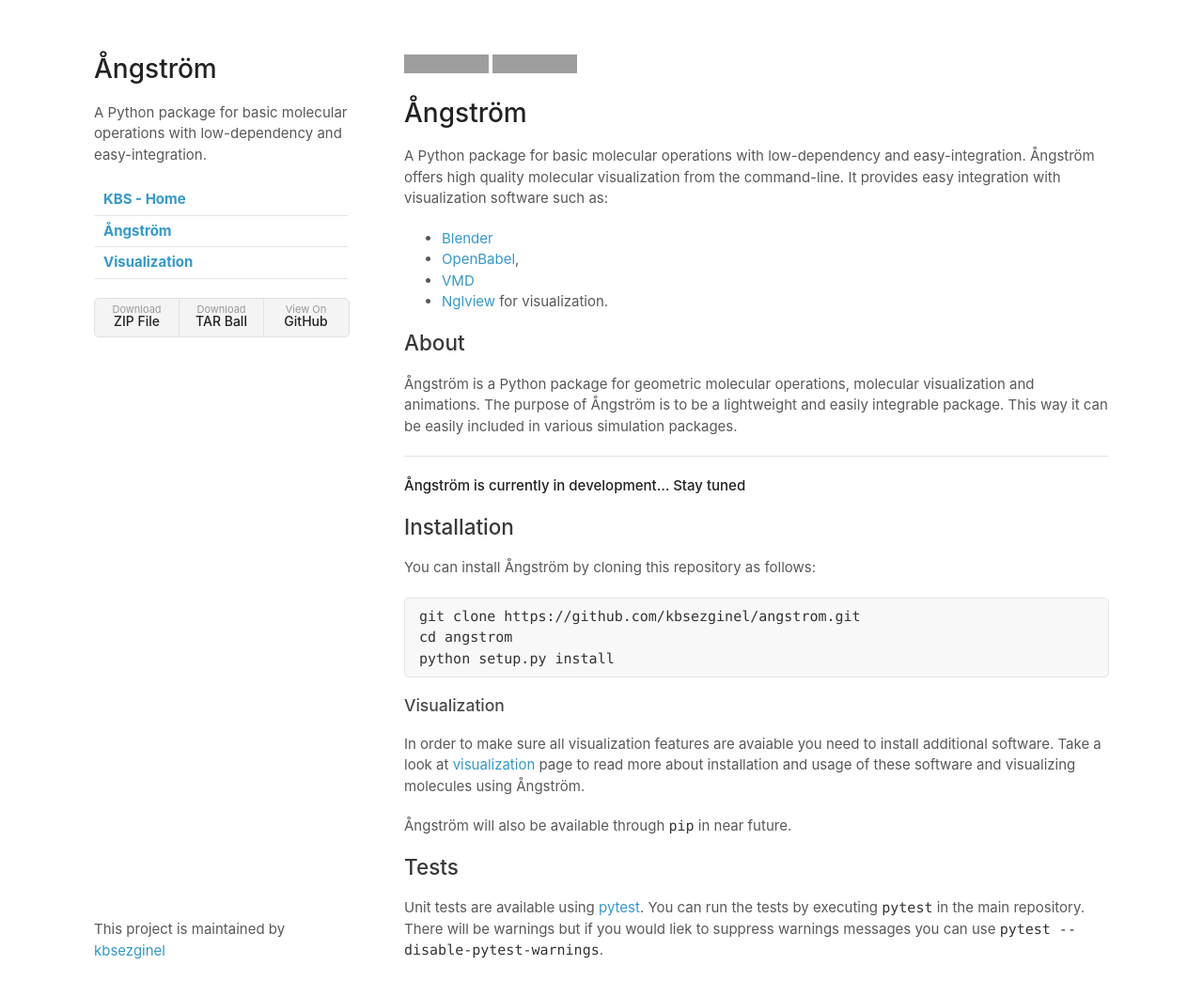
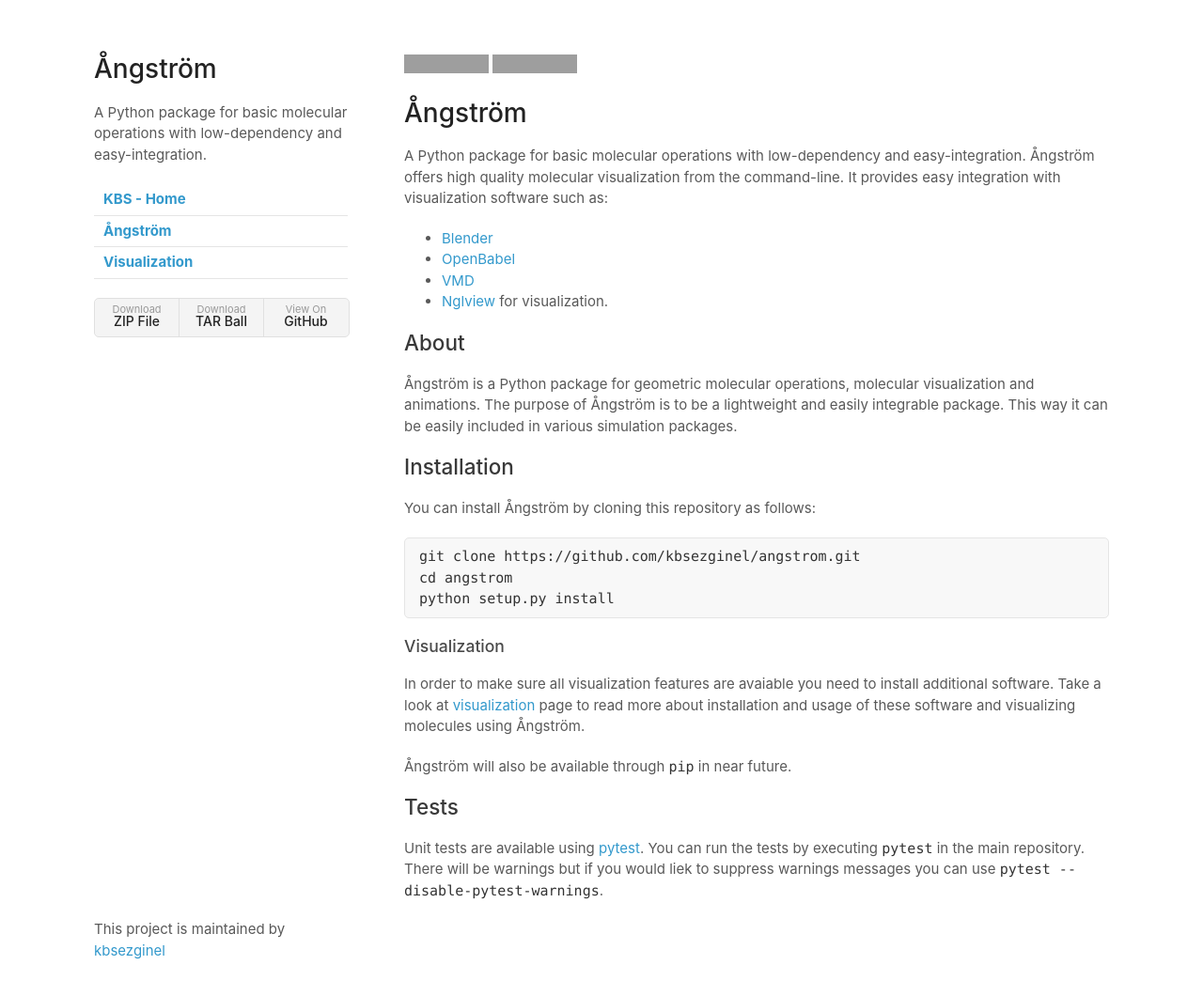
Before and after one commit to kbsezginel/angstrom, a Jekyll site: the page built from docs/index.md, in a window 1280 px wide and 1093 px high. Shown: the top 1060 px of the window at 94% size. Built offline with Jekyll 4.4.1, drawn with Linux system fonts in a browser that asks for light colours; our own code applies the rules of GitHub Pages for plain Markdown files; grey boxes are pictures that could not be loaded.

Commit message:
Removes development lines and fixes typo.

```diff
--- a/docs/index.md
+++ b/docs/index.md
@@ -6,7 +6,7 @@ A Python package for basic molecular operations with low-dependency and easy-int
 Ångström offers high quality molecular visualization from the command-line.
 It provides easy integration with visualization software such as:
 - [Blender](https://www.blender.org/)
-- [OpenBabel](http://openbabel.org/wiki/Main_Page),
+- [OpenBabel](http://openbabel.org/wiki/Main_Page)
 - [VMD](http://www.ks.uiuc.edu/Research/vmd/)
 - [Nglview](https://github.com/arose/nglview) for visualization.
 
@@ -14,9 +14,6 @@ It provides easy integration with visualization software such as:
 Ångström is a Python package for geometric molecular operations, molecular visualization and animations.
 The purpose of Ångström is to be a lightweight and easily integrable package.
 This way it can be easily included in various simulation packages.
-
------------------------
-**Ångström is currently in development... Stay tuned**
 
 ## Installation
 You can install Ångström by cloning this repository as follows:
```
Also changed, not shown: README.md.
